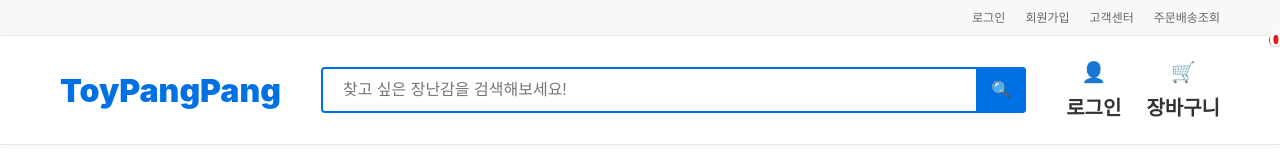
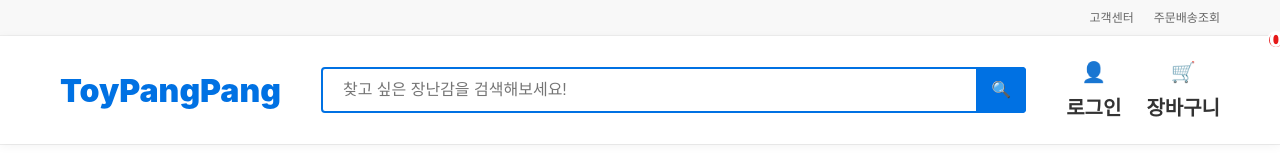
Before and after one commit to jeongjunho98/childtoy, a Next.js app: page / in a window 1280 px wide. Shown: the top 159 px of the page. Built offline with nearby package versions, Linux system fonts and the light colour scheme.

Commit message:
fix: remove redundant login buttons

```diff
--- a/src/app/page.tsx
+++ b/src/app/page.tsx
@@ -124,22 +124,13 @@
 
   return (
     <div className={styles.main}>
-      {/* Utility Bar - 로그인/회원가입 명확히 표시 */}
+      {/* Utility Bar - 중복된 로그인/회원가입 제거 */}
       <div className={styles.utilityBar}>
         <div className="container" style={{ display: 'flex', justifyContent: 'flex-end', gap: '20px' }}>
-          {user ? (
-            <>
-              <span style={{ fontWeight: 'bold', color: '#333' }}>{user.name}님 환영합니다!</span>
-              <button onClick={logout} className={styles.utilityLink}>로그아웃</button>
-            </>
-          ) : (
-            <>
-              <Link href="/auth?mode=login" className={styles.utilityLink}>로그인</Link>
-              <Link href="/auth?mode=signup" className={styles.utilityLink}>회원가입</Link>
-            </>
-          )}
+          {user && <span style={{ fontWeight: 'bold', color: '#333', fontSize: '12px' }}>{user.name}님 환영합니다!</span>}
           <Link href="/cs" className={styles.utilityLink}>고객센터</Link>
           <Link href="/orders" className={styles.utilityLink}>주문배송조회</Link>
+          {user && <button onClick={logout} className={styles.utilityLink}>로그아웃</button>}
         </div>
       </div>
 
```
